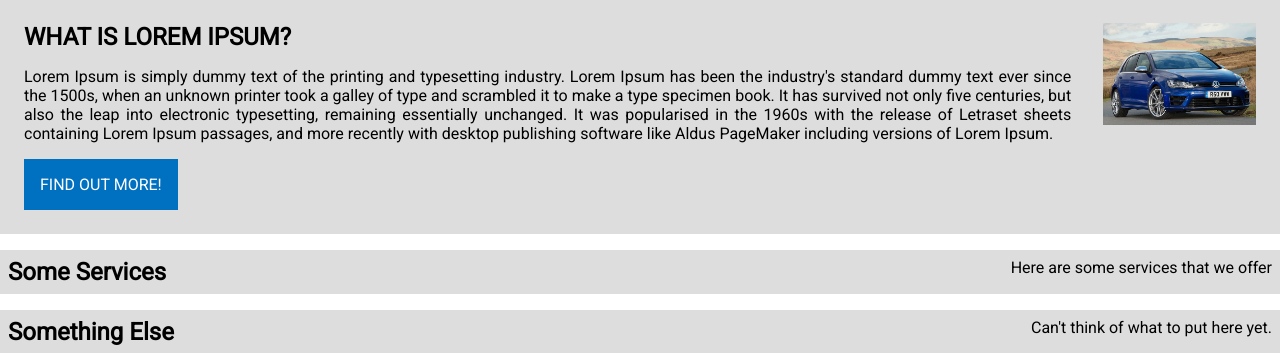
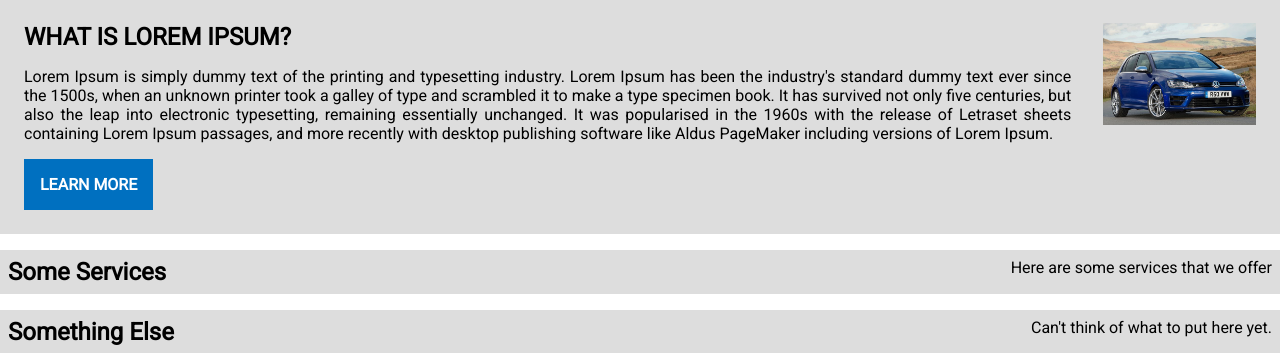
Before and after one commit to MickMelon/WhitehillMotors, a PHP site: page / in a window 1280 px wide. Shown: the part 518-871 px from the top of the page. Run offline with PHP 8.4, Linux system fonts and the light colour scheme.

Commit message:
Add button

```diff
--- a/css/main.css
+++ b/css/main.css
@@ -183,7 +183,7 @@ section .image img {
     border: none;
     color: #fff;
     padding: 1em;
-
+    font-weight: bold;
     text-align: center;
     text-decoration: none;
     text-transform: uppercase;
--- a/index.html
+++ b/index.html
@@ -64,7 +64,7 @@
                         Lorem Ipsum is simply dummy text of the printing and typesetting industry. Lorem Ipsum has been the industry's standard dummy text ever since the 1500s, when an unknown printer took a galley of type and scrambled it to make a type specimen book. It has survived not only five centuries, but also the leap into electronic typesetting, remaining essentially unchanged. It was popularised in the 1960s with the release of Letraset sheets containing Lorem Ipsum passages, and more recently with desktop publishing software like Aldus PageMaker including versions of Lorem Ipsum.
                     </p>
 
-                    <a href="#" class="button">Find Out More!</a>
+                    <a href="#" class="button">Learn More</a>
                 </div>
 
                 <div class="image">
```
